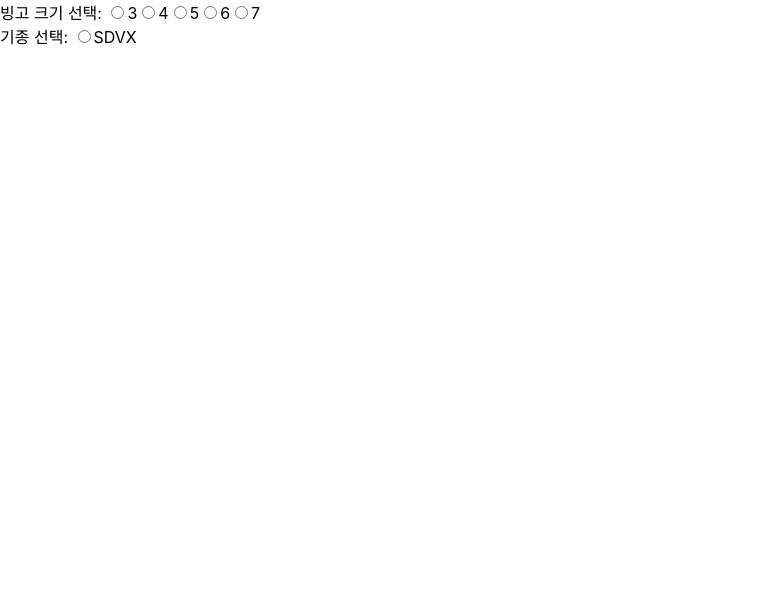
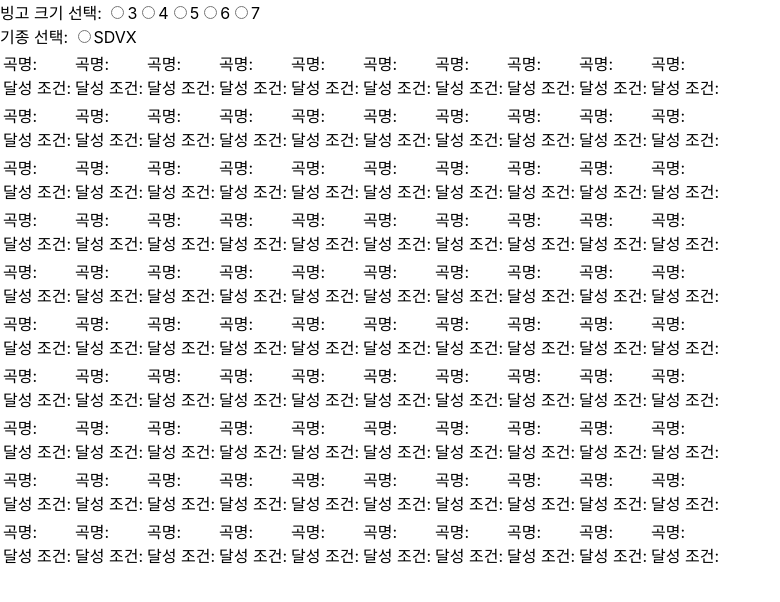
Before and after one commit to Rimo1031/ToDo-Bingo, a React (Create React App) app in the folder client/: page / in a window 1280 px wide. Shown: the top 602 px of the page, without its empty margins (0-780 px from the left). Built offline with nearby package versions, Linux system fonts and the light colour scheme.

Commit message:
arr을 만들 때 map 사용
트릭이긴한데 이정도가 무난하다고 생각합니다

```diff
--- a/client/src/App.tsx
+++ b/client/src/App.tsx
@@ -75,10 +75,9 @@ const Bingo_Cell = () => {
 };
 
 const Bingo_Table = ({ state }: { state: number }) => {
-  const arr: number[] = [];
-  for (let i: number = 1; i <= state; i++) {
-    arr.push(i);
-  }
+  const arr = Array(10)
+    .fill(0)
+    .map((_, i) => i + 1);
   return (
     <table>
       <tbody>
```
